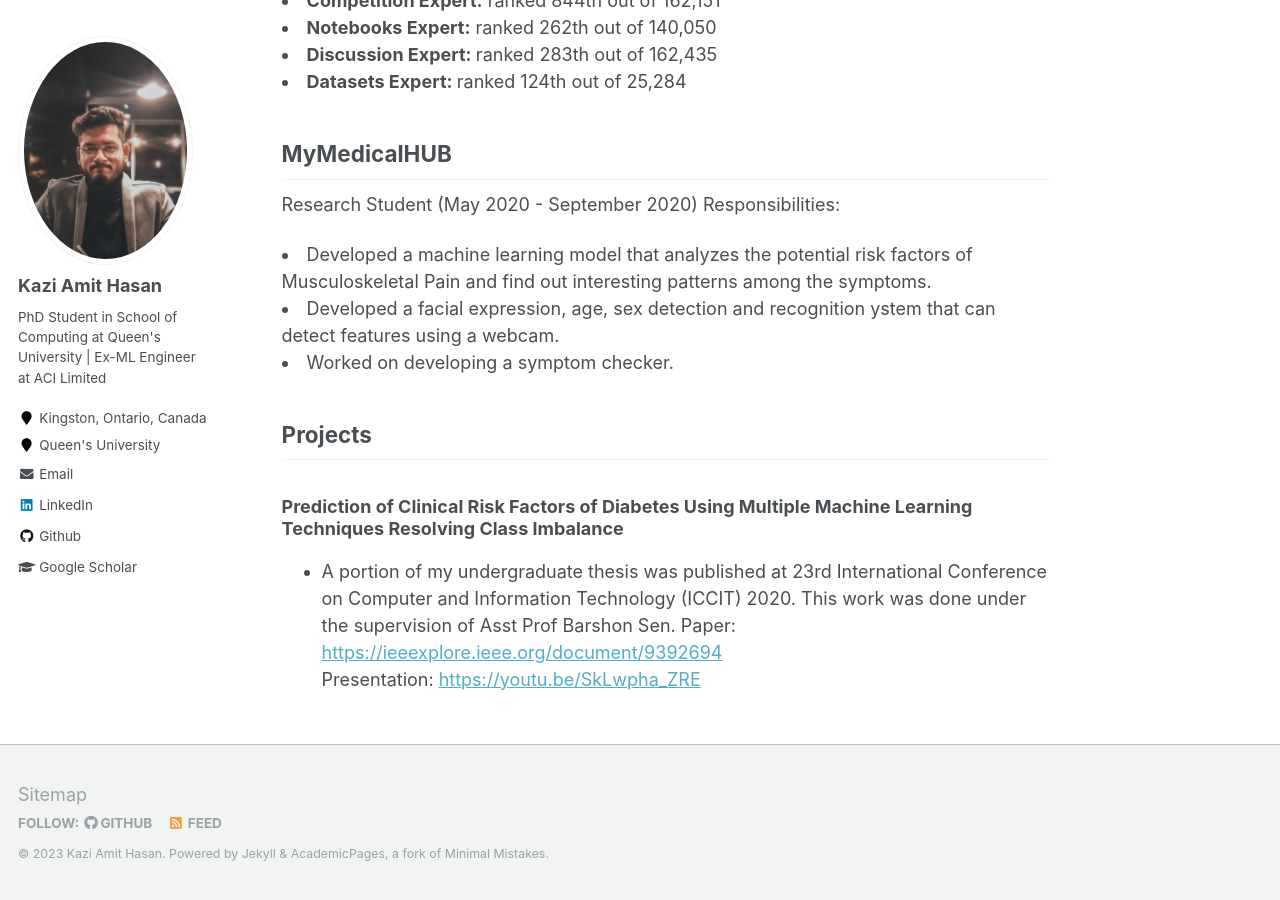
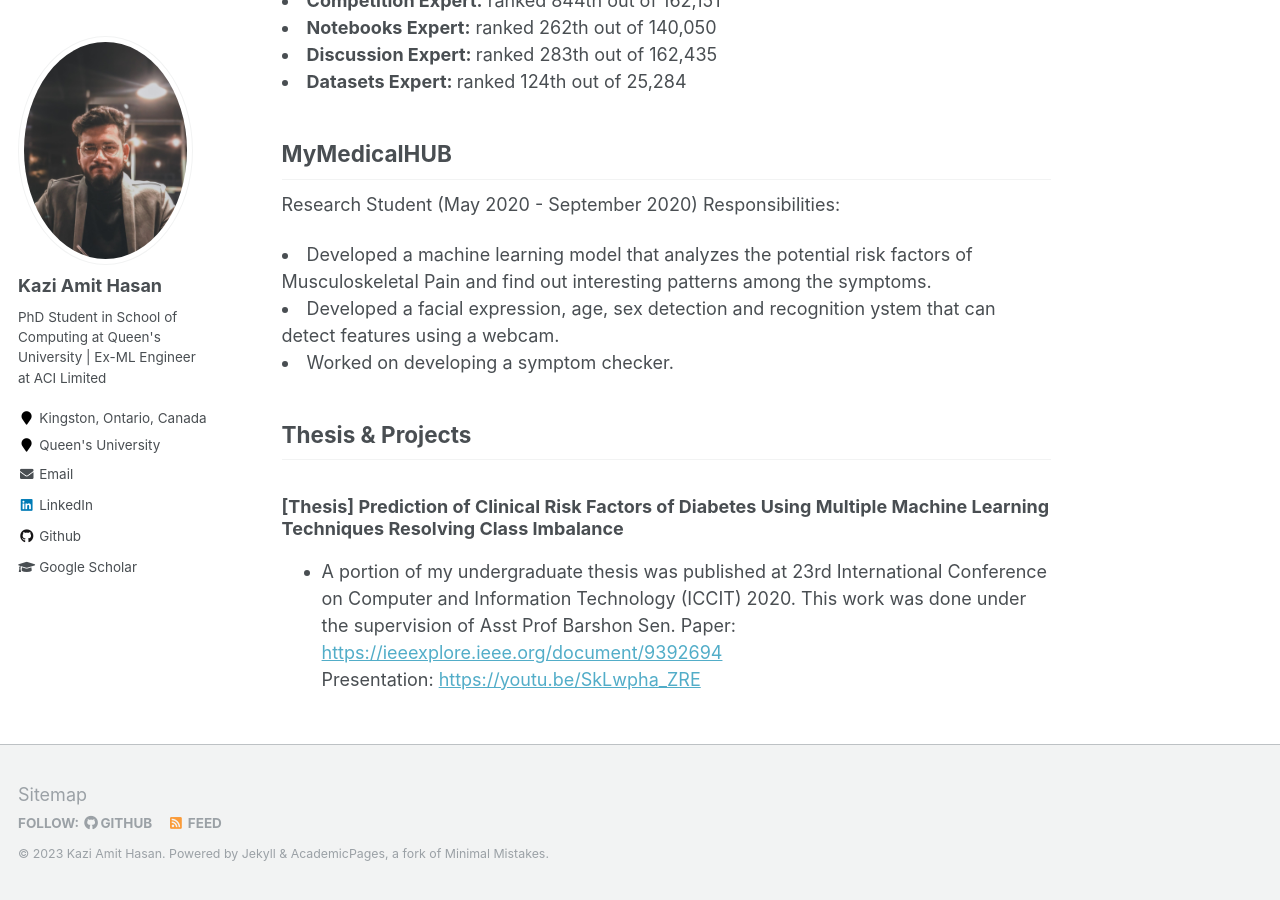
Before and after one commit to KaziAmitHasan/kaziamithasan.github.io, a Jekyll site: the page built from _pages/experiences.md, in a window 1280 px wide and 900 px high, scrolled down 1390 px. Built offline with Jekyll 4.4.1, drawn with Linux system fonts in a browser that asks for light colours.

Commit message:
info updated

```diff
--- a/_pages/experiences.md
+++ b/_pages/experiences.md
@@ -51,9 +51,9 @@ Responsibilities:
   ystem that can detect features using a webcam.</li>
 <li>Worked on developing a symptom checker.</li>
 
-## Projects
+## Thesis & Projects
 
-### Prediction of Clinical Risk Factors of Diabetes Using Multiple Machine Learning Techniques Resolving Class Imbalance
+### [Thesis] Prediction of Clinical Risk Factors of Diabetes Using Multiple Machine Learning Techniques Resolving Class Imbalance
 
 - A portion of my undergraduate thesis was published at 23rd International Conference on Computer and Information Technology (ICCIT) 2020. This work was done under the supervision of Asst Prof Barshon Sen.
 Paper: <a href="https://ieeexplore.ieee.org/document/9392694">https://ieeexplore.ieee.org/document/9392694 </a><br>
```
